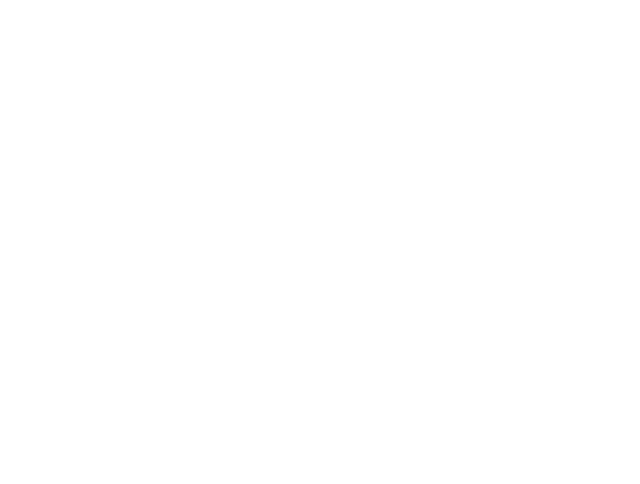
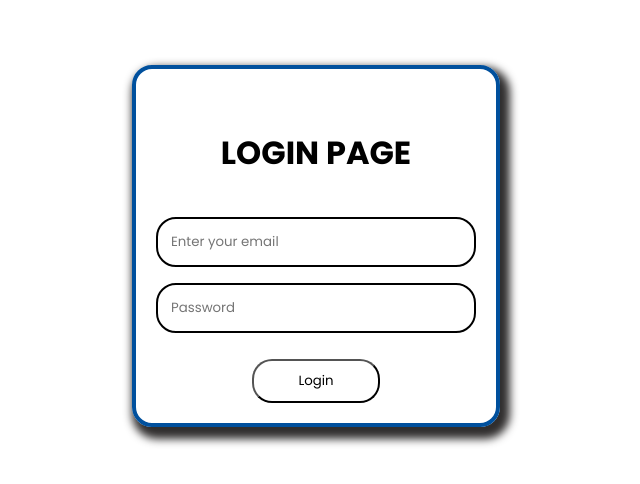
Before and after one commit to AyushKrishnaJ/ecom, a React (Vite) app in the folder ECOM_FRONTEND/: page / in a window 1280 px wide. Shown: the part 154-638 px from the top of the page, without its empty margins (324-964 px from the left). Built offline with nearby package versions, Linux system fonts and the light colour scheme.

Commit message:
React folder updated

```diff
--- a/ECOM_FRONTEND/src/App.jsx
+++ b/ECOM_FRONTEND/src/App.jsx
@@ -1,8 +1,11 @@
 import React from 'react'
+import Login from './Pages/Login'
 
 const App = () => {
   return (
-    <div></div>
+    <div>
+      <Login/>
+    </div>
   )
 }
 
--- a/ECOM_FRONTEND/src/index.css
+++ b/ECOM_FRONTEND/src/index.css
@@ -0,0 +1,12 @@
+@import url('https://fonts.googleapis.com/css2?family=Poppins:ital,wght@0,100;0,200;0,300;0,400;0,500;0,600;0,700;0,800;0,900;1,100;1,200;1,300;1,400;1,500;1,600;1,700;1,800;1,900&display=swap');
+
+*{
+    margin: 0;
+    padding: 0;
+    box-sizing: border-box;
+    font-family:Poppins ,sans-serif ;
+}
+body,html{
+    width: 100%;
+    height: 100%;
+}
```
Also changed, not shown: 1 other file (tests, documents, lock files or other folders).
